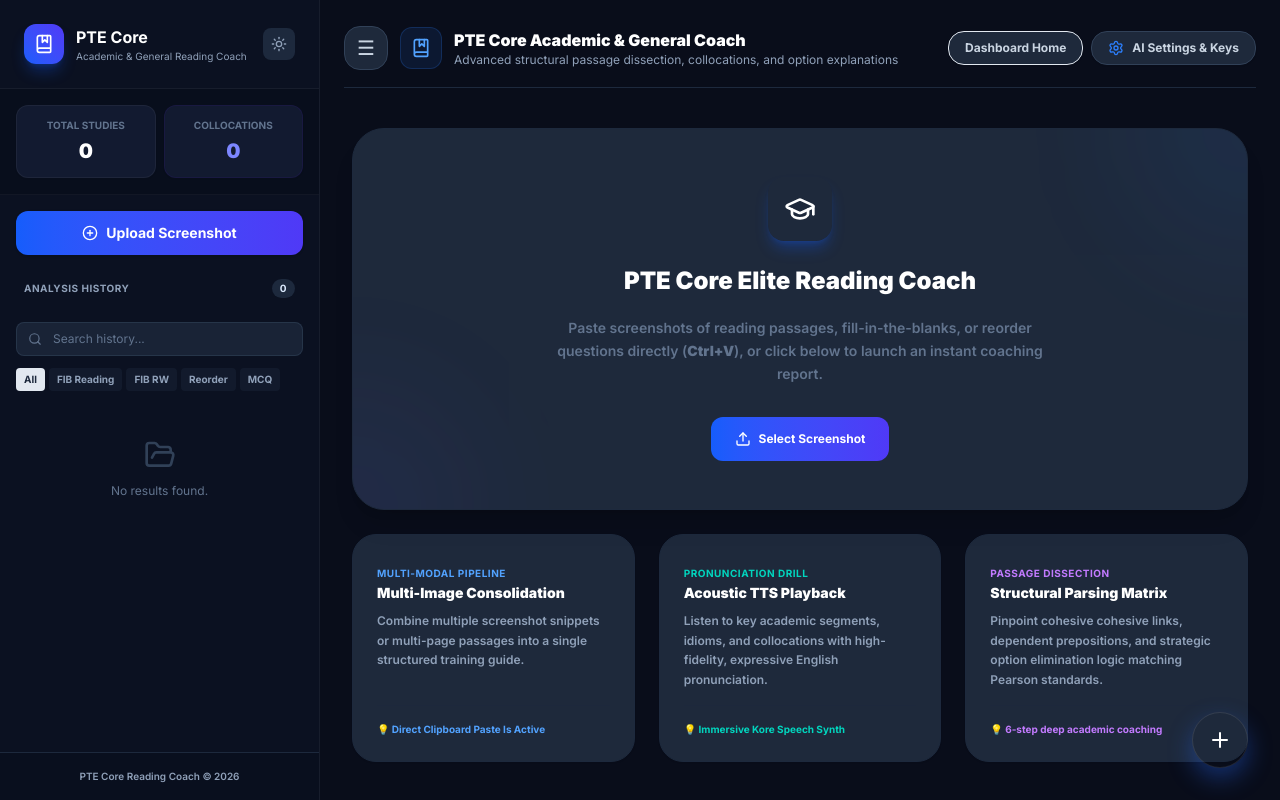
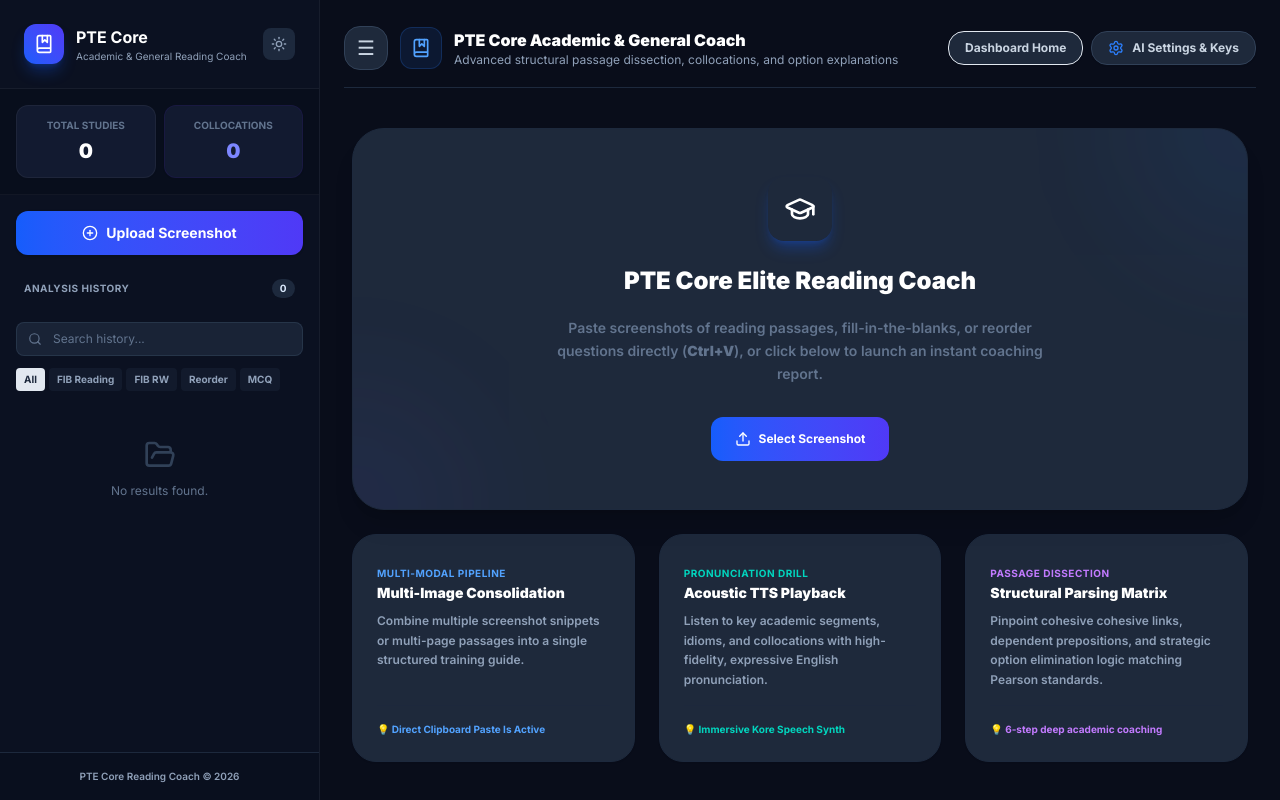
Before and after one commit to utopia955/PTE-Reading, a React (Vite) app: page / in a window 1280 px wide. Built offline with nearby package versions, Linux system fonts and the light colour scheme.

Commit message:
feat: remove floating action button and refine text rendering
Remove the floating action button to streamline the interface and update the Latin text display in AnalysisWorkspace to use simplified inline formatting for better readability.

```diff
--- a/src/App.tsx
+++ b/src/App.tsx
@@ -21,7 +21,6 @@
   Upload,
   Settings,
   X,
-  Plus,
   Trash2,
   Check,
   AlertTriangle,
@@ -953,17 +952,6 @@
         </div>
       )}
 
-      {/* Floating Action Button */}
-      {!stagedImages.length && !isAnalyzing && (
-        <button
-          onClick={() => fileInputRef.current?.click()}
-          className="fixed bottom-6 right-6 md:bottom-8 md:right-8 w-14 h-14 rounded-full bg-gradient-to-r from-blue-650 to-indigo-650 text-white shadow-[0_10px_25px_rgba(37,99,235,0.4)] flex items-center justify-center hover:scale-110 active:scale-95 transition-all z-40 group border border-white/10 cursor-pointer"
-          title="Upload New Screenshot"
-        >
-          <Plus className="w-6 h-6 group-hover:rotate-90 transition-transform duration-300" />
-        </button>
-      )}
-
       {/* Render Note / Status Editor modal inline */}
       {isNoteModalOpen && currentQuestion && (
         <NotesModal
--- a/src/components/AnalysisWorkspace.tsx
+++ b/src/components/AnalysisWorkspace.tsx
@@ -216,18 +216,20 @@
         const isLatin = subIdx % 2 === 1;
 
         if (isLatin) {
+          // Remove leading/trailing quotes if they accidentally got swept in, or keep them but don't box them.
+          // Better: just render as inline text with distinct color and font, without borders and backgrounds.
           return (
-            <span
+            <bdi
               key={`bold-${index}-sub-${subIdx}`}
               dir="ltr"
-              className={`inline-block font-mono text-[13px] px-1 py-0.5 rounded tracking-wide border align-middle select-all mx-0.5 ${
+              className={`inline-block font-sans px-0.5 mx-0.5 ${
                 isBold
-                  ? "bg-blue-50/90 dark:bg-blue-95/35 text-blue-700 dark:text-blue-300 border-blue-200/50 dark:border-blue-900/40 font-extrabold"
-                  : "bg-slate-100/90 dark:bg-slate-800 text-slate-800 dark:text-slate-200 border-slate-200/40 dark:border-slate-705/40 font-semibold"
+                  ? "text-blue-700 dark:text-blue-400 font-extrabold"
+                  : "text-slate-800 dark:text-slate-200 font-bold"
               }`}
             >
               {subPart}
-            </span>
+            </bdi>
           );
         } else {
           // It's Persian / non-Latin text. Use Inter font ("font-sans") for modern polished display
```
